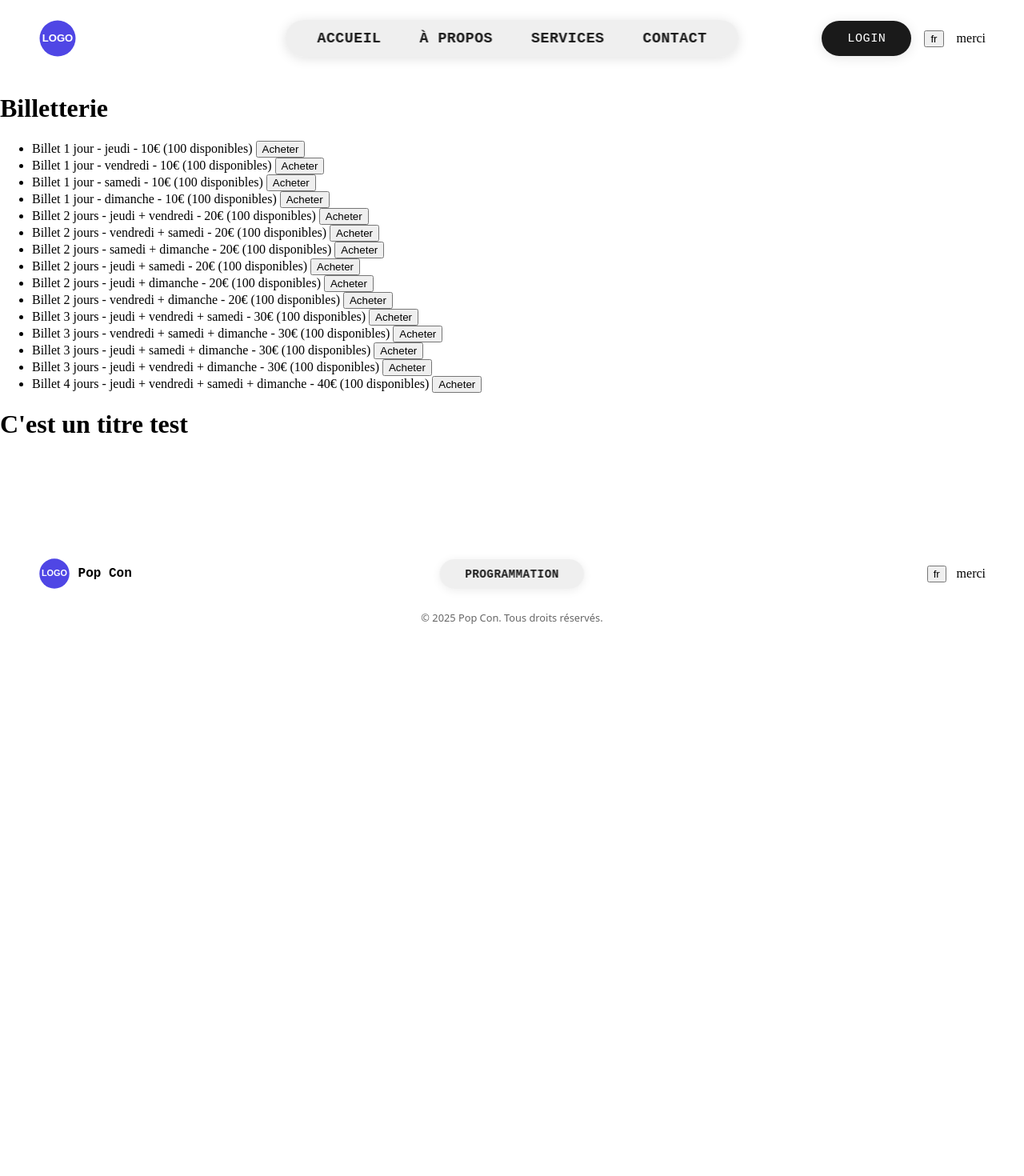
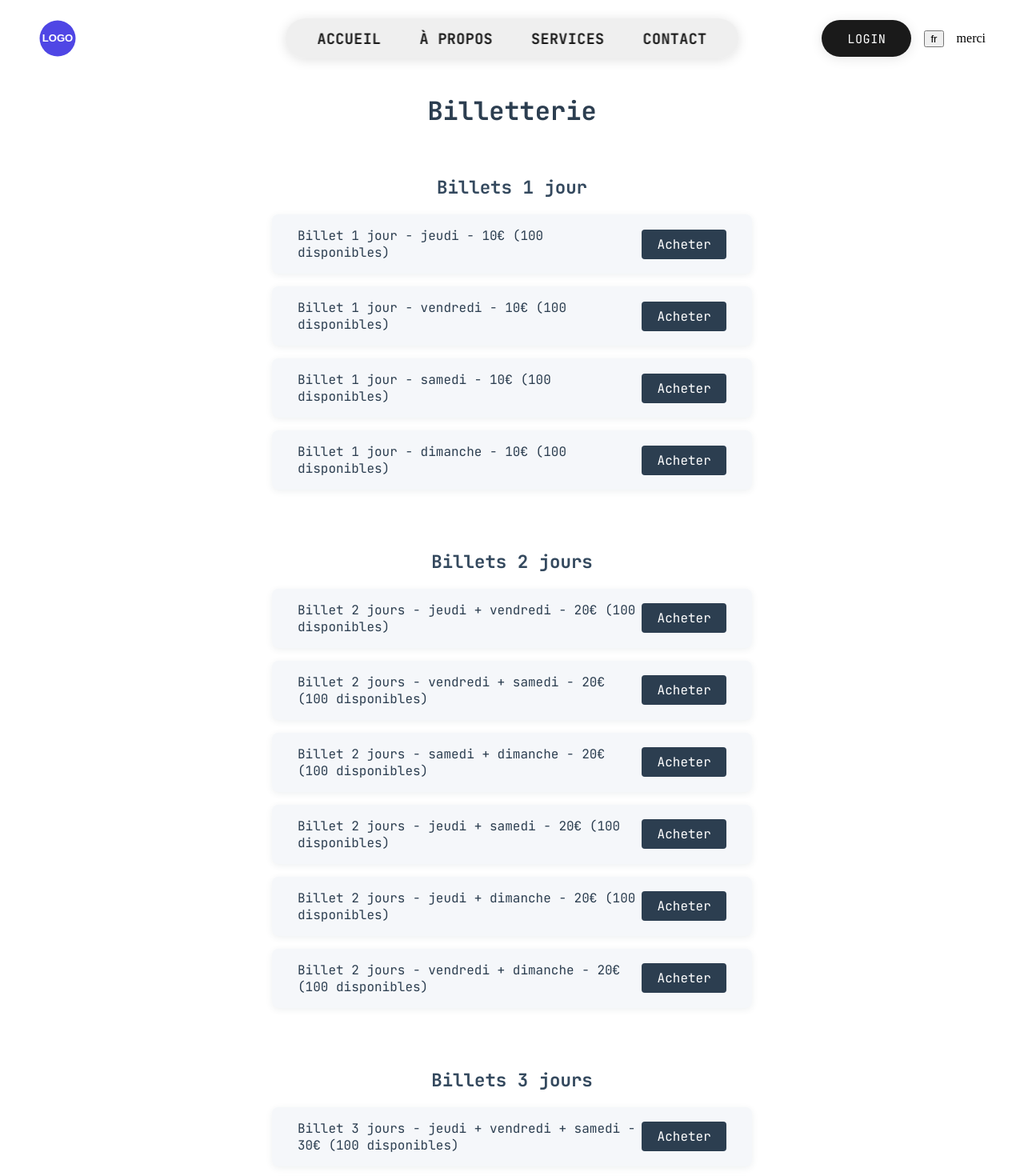
Before and after one commit to Pierrick-B/SAE-S3-S4, a Vue app in the folder SAE/: page /shop/billetterie in a window 1280 px wide. Shown: the top 1470 px of the page at 80% size. Before the commit the page ends 800 px from the top, so only its background shows below. Built offline with nearby package versions, Linux system fonts and the light colour scheme.

Commit message:
update Billetterie

```diff
--- a/SAE/src/components/Billetterie.vue
+++ b/SAE/src/components/Billetterie.vue
@@ -1,5 +1,5 @@
 <script setup>
-import { onMounted } from 'vue'
+import { onMounted, computed } from 'vue'
 import { useBilletterieStore } from '@/stores/billetterie.js'
 const billetterie = useBilletterieStore()
 
@@ -7,31 +7,125 @@ onMounted(() => {
   billetterie.fetchBilletterie()
 })
 
-async function acheter(nom) {
-  await billetterie.acheterBillet(nom)
+function acheter(nom) {
+  billetterie.acheterBillet(nom)
 }
 
 function getQuantiteRestante(billet) {
-  if (!billet.jours || billet.jours.length === 1) return billet.quantite;
-  const billets1Jour = billetterie.billets.filter(b => b.jours?.length === 1 && billet.jours.includes(b.jours[0]));
-  const quantites = billets1Jour.map(b => b.quantite);
-  return quantites.length ? Math.min(...quantites) : billet.quantite;
+  return billet.quantite
 }
+
+// Catégories calculées
+const billets1Jour = computed(() => billetterie.billets.billets1Jour || [])
+const billets2Jours = computed(() => billetterie.billets.billets2Jours || [])
+const billets3Jours = computed(() => billetterie.billets.billets3Jours || [])
+const billets4Jours = computed(() => billetterie.billets.billets4Jours || [])
 </script>
+
 
 <template>
   <h1>Billetterie</h1>
-  <ul>
-    <li v-for="billet in billetterie.billets" :key="billet.nom">
-      {{ billet.nom }} - {{ billet.prix }}€ ({{getQuantiteRestante(billet) }} disponibles)
-      <button @click="acheter(billet.nom)" :disabled="getQuantiteRestante(billet) === 0">
-        Acheter
-      </button>
-    </li>
-  </ul>
+  <section>
+    <h2>Billets 1 jour</h2>
+    <ul>
+      <li v-for="billet in billets1Jour" :key="billet.nom">
+        {{ billet.nom }} - {{ billet.prix }}€ ({{ getQuantiteRestante(billet) }} disponibles)
+        <button @click="acheter(billet.nom)" :disabled="getQuantiteRestante(billet) === 0">Acheter</button>
+      </li>
+    </ul>
+  </section>
+  <section>
+    <h2>Billets 2 jours</h2>
+    <ul>
+      <li v-for="billet in billets2Jours" :key="billet.nom">
+        {{ billet.nom }} - {{ billet.prix }}€ ({{ getQuantiteRestante(billet) }} disponibles)
+        <button @click="acheter(billet.nom)" :disabled="getQuantiteRestante(billet) === 0">Acheter</button>
+      </li>
+    </ul>
+  </section>
+  <section>
+    <h2>Billets 3 jours</h2>
+    <ul>
+      <li v-for="billet in billets3Jours" :key="billet.nom">
+        {{ billet.nom }} - {{ billet.prix }}€ ({{ getQuantiteRestante(billet) }} disponibles)
+        <button @click="acheter(billet.nom)" :disabled="getQuantiteRestante(billet) === 0">Acheter</button>
+      </li>
+    </ul>
+  </section>
+  <section>
+    <h2>Billets 4 jours</h2>
+    <ul>
+      <li v-for="billet in billets4Jours" :key="billet.nom">
+        {{ billet.nom }} - {{ billet.prix }}€ ({{ getQuantiteRestante(billet) }} disponibles)
+        <button @click="acheter(billet.nom)" :disabled="getQuantiteRestante(billet) === 0">Acheter</button>
+      </li>
+    </ul>
+  </section>
 </template>
 
 <style scoped>
+@import url('https://fonts.googleapis.com/css2?family=JetBrains+Mono:wght@400;700&display=swap');
+
+h1 {
+  font-family: "JetBrains Mono", "JetBrains Mono Fallback", monospace;
+  font-size: 2rem;
+  color: #2c3e50;
+  margin-bottom: 2.5rem;
+  text-align: center;
+}
+
+section {
+  display: flex;
+  flex-direction: column;
+  align-items: center;
+  margin-bottom: 2.5rem;
+}
+
+h2 {
+  font-family: "JetBrains Mono", "JetBrains Mono Fallback", monospace;
+  font-size: 1.4rem;
+  color: #34495e;
+  margin-bottom: 1.2rem;
+  text-align: center;
+}
+
+ul {
+  list-style: none;
+  padding: 0;
+  margin: 0;
+  max-width: 600px;
+  width: 100%;
+}
+
+li {
+  font-family: "JetBrains Mono", "JetBrains Mono Fallback", monospace;
+  background: #f5f7fa;
+  color: #2c3e50;
+  margin-bottom: 1rem;
+  padding: 1rem 2rem;
+  border-radius: 8px;
+  box-shadow: 0 2px 8px rgba(44, 62, 80, 0.08);
+  display: flex;
+  align-items: center;
+  justify-content: space-between;
+}
+
+button {
+  font-family: "JetBrains Mono", "JetBrains Mono Fallback", monospace;
+  background: #2c3e50;
+  color: #fff;
+  border: none;
+  border-radius: 4px;
+  padding: 0.5rem 1.2rem;
+  font-size: 1rem;
+  cursor: pointer;
+  transition: background 0.2s;
+}
+
+button:hover:not([disabled]) {
+  background: #34495e;
+}
+
 button[disabled] {
   opacity: 0.5;
   cursor: not-allowed;
--- a/SAE/src/datasource/data_billetterie.js
+++ b/SAE/src/datasource/data_billetterie.js
@@ -1,21 +1,28 @@
-let billets = [
+// SAE/src/datasource/data_billetterie.js
+const billets = {
+    billets1Jour: [
         { "nom": "Billet 1 jour - jeudi", "prix": 10, "quantite": 100, "jours": ["jeudi"] },
         { "nom": "Billet 1 jour - vendredi", "prix": 10, "quantite": 100, "jours": ["vendredi"] },
         { "nom": "Billet 1 jour - samedi", "prix": 10, "quantite": 100, "jours": ["samedi"] },
-    { "nom": "Billet 1 jour - dimanche", "prix": 10, "quantite": 100, "jours": ["dimanche"] },
-
+        { "nom": "Billet 1 jour - dimanche", "prix": 10, "quantite": 100, "jours": ["dimanche"] }
+    ],
+    billets2Jours: [
         { "nom": "Billet 2 jours - jeudi + vendredi", "prix": 20, "quantite": 100, "jours": ["jeudi", "vendredi"] },
         { "nom": "Billet 2 jours - vendredi + samedi", "prix": 20, "quantite": 100, "jours": ["vendredi", "samedi"] },
         { "nom": "Billet 2 jours - samedi + dimanche", "prix": 20, "quantite": 100, "jours": ["samedi", "dimanche"] },
         { "nom": "Billet 2 jours - jeudi + samedi", "prix": 20, "quantite": 100, "jours": ["jeudi", "samedi"] },
         { "nom": "Billet 2 jours - jeudi + dimanche", "prix": 20, "quantite": 100, "jours": ["jeudi", "dimanche"] },
-    { "nom": "Billet 2 jours - vendredi + dimanche", "prix": 20, "quantite": 100, "jours": ["vendredi", "dimanche"] },
-
+        { "nom": "Billet 2 jours - vendredi + dimanche", "prix": 20, "quantite": 100, "jours": ["vendredi", "dimanche"] }
+    ],
+    billets3Jours: [
         { "nom": "Billet 3 jours - jeudi + vendredi + samedi", "prix": 30, "quantite": 100, "jours": ["jeudi", "vendredi", "samedi"] },
         { "nom": "Billet 3 jours - vendredi + samedi + dimanche", "prix": 30, "quantite": 100, "jours": ["vendredi", "samedi", "dimanche"] },
         { "nom": "Billet 3 jours - jeudi + samedi + dimanche", "prix": 30, "quantite": 100, "jours": ["jeudi", "samedi", "dimanche"] },
-    { "nom": "Billet 3 jours - jeudi + vendredi + dimanche", "prix": 30, "quantite": 100, "jours": ["jeudi", "vendredi", "dimanche"] },
-
+        { "nom": "Billet 3 jours - jeudi + vendredi + dimanche", "prix": 30, "quantite": 100, "jours": ["jeudi", "vendredi", "dimanche"] }
+    ],
+    billets4Jours: [
         { "nom": "Billet 4 jours - jeudi + vendredi + samedi + dimanche", "prix": 40, "quantite": 100, "jours": ["jeudi", "vendredi", "samedi", "dimanche"] }
     ]
+};
+
 export { billets }
```
Lines whose indentation alone changed are shown as unchanged.
